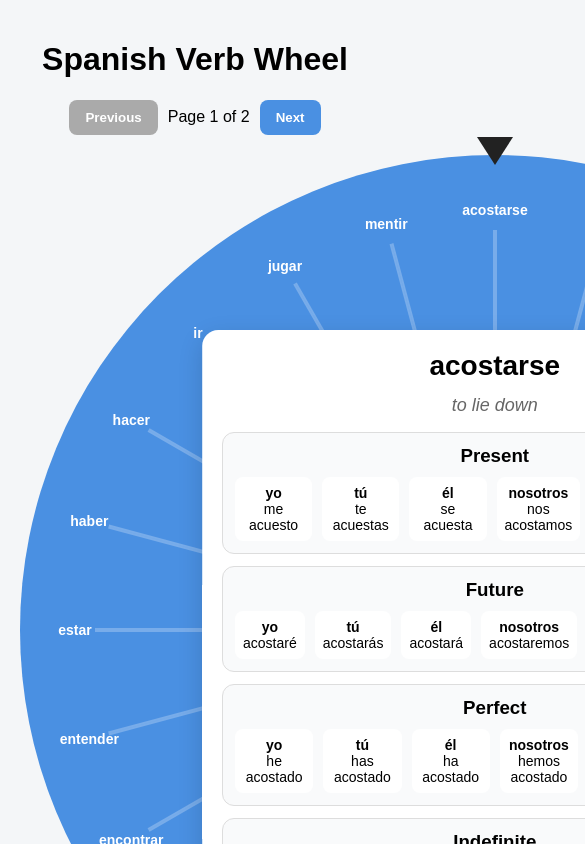
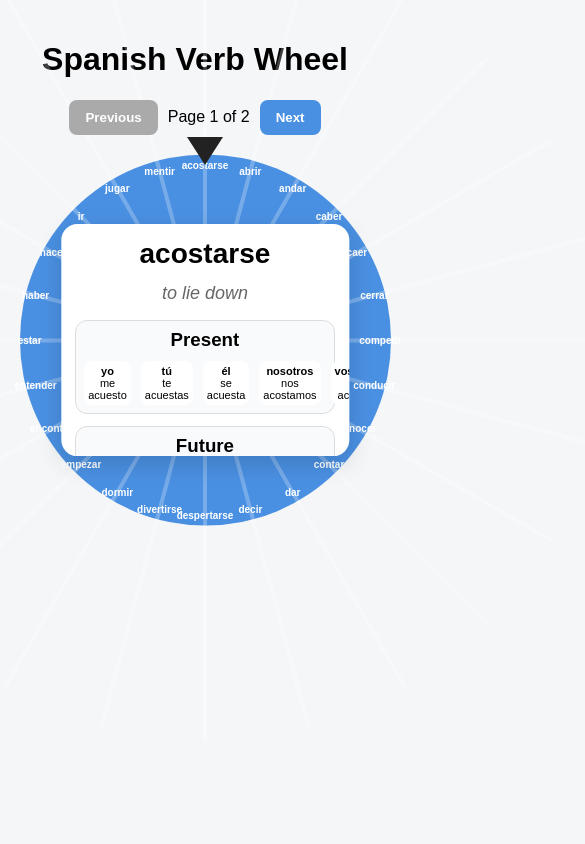
Before and after one commit to artiegoesviral/spanish-language-wheel, a React (Vite) app: page / in a window 390 px wide. Shown: the top 844 px of the page, 585 px wide, since content can reach past the window. Built offline with nearby package versions, Linux system fonts and the light colour scheme.

Commit message:
responsive mobile adjustments

```diff
--- a/src/App.tsx
+++ b/src/App.tsx
@@ -25,7 +25,11 @@ function Wheel({ verbs, rotation, setRotation, setSelectedIndex }: WheelProps) {
   const dragging = useRef(false);
   const startAngle = useRef(0);
 
-  const size = 950;
+  const size =
+    typeof window !== "undefined"
+      ? Math.min(window.innerWidth * 0.95, 950)
+      : 950;
+
   const center = size / 2;
   const radius = size * 0.36;
 
--- a/src/styles.css
+++ b/src/styles.css
@@ -11,10 +11,9 @@ body {
 
 .wheel-container {
     position: relative;
-    width: 950px;
-    height: 950px;
+    width: min(95vw, 950px);
+    height: min(95vw, 950px);
     margin: 0 auto;
-    z-index: 1;
 }
 
 .wheel {
@@ -165,3 +164,26 @@ body {
     color: #666;
     font-style: italic;
 }
+
+/* Responsive adjustments */
+@media (max-width: 768px) {
+    .center {
+        width: 70%;
+        max-height: 55%;
+        padding: 14px;
+    }
+
+    .wheel-item {
+        font-size: 10px;
+        width: 70px;
+    }
+
+    .cell {
+        font-size: 11px;
+        padding: 4px;
+    }
+
+    .tense-box {
+        padding: 8px;
+    }
+}
```
